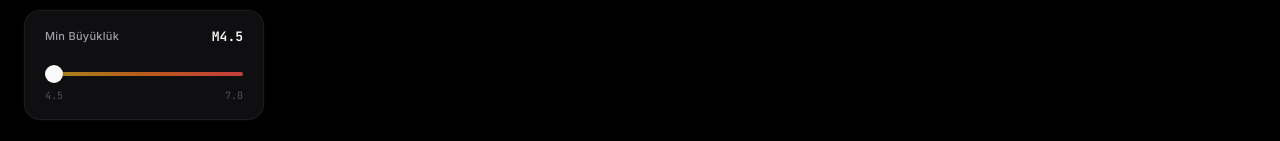
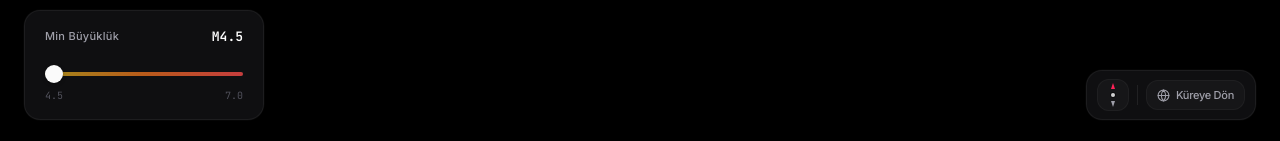
Before and after one commit to emircanucar/globe-tracker-app, a React (Vite) app: page / in a window 1280 px wide. Shown: the part 656-797 px from the top of the page. Built offline with nearby package versions, Linux system fonts and the light colour scheme; no server answers.

Commit message:
feat: add earth orientation control

```diff
--- a/src/App.tsx
+++ b/src/App.tsx
@@ -1,5 +1,5 @@
 import { QueryClient, QueryClientProvider } from '@tanstack/react-query';
-import { GlobeCanvas } from './features/map';
+import { GlobeCanvas, OrientationControl } from './features/map';
 import { ControlHUD } from './features/hud';
 import { MagnitudeFilter } from './features/earthquakes';
 import { LayerMenu } from './features/layers';
@@ -42,7 +42,12 @@ export default function App() {
           <StyleSelector />
         </aside>
 
-        {/* 5. Center-Bottom: Active Entity Telemetry Inspection */}
+        {/* 5. Bottom-Right: Pole (North) & Perspective Reset Control */}
+        <div className="fixed bottom-6 right-6 z-20">
+          <OrientationControl />
+        </div>
+
+        {/* 6. Center-Bottom: Active Entity Telemetry Inspection */}
         <DetailCard />
       </main>
     </QueryClientProvider>
--- a/src/features/map/GlobeCanvas.tsx
+++ b/src/features/map/GlobeCanvas.tsx
@@ -24,6 +24,7 @@ function GlobeCanvasInner() {
   /* Global store subscriptions */
   const currentStyle = useGlobeStore((s) => s.currentStyle);
   const cameraTarget = useGlobeStore((s) => s.cameraTarget);
+  const updateCameraState = useGlobeStore((s) => s.updateCameraState);
   const setSelectedItem = useGlobeStore((s) => s.setSelectedItem);
   const flyTo = useGlobeStore((s) => s.flyTo);
   const eqVisible = useGlobeStore((s) => s.layers.earthquakes);
@@ -128,6 +129,22 @@ function GlobeCanvasInner() {
         map.getCanvas().style.cursor = features.length ? 'pointer' : '';
       });
 
+      /* Synchronize camera state (bearing, pitch, center, zoom) */
+      const handleCameraChange = () => {
+        const center = map.getCenter();
+        updateCameraState({
+          lat: center.lat,
+          lng: center.lng,
+          zoom: map.getZoom(),
+          bearing: map.getBearing(),
+          pitch: map.getPitch(),
+        });
+      };
+
+      map.on('rotate', handleCameraChange);
+      map.on('pitch', handleCameraChange);
+      map.on('moveend', handleCameraChange);
+
       setMapReady(true);
     });
 
@@ -179,7 +196,9 @@ function GlobeCanvasInner() {
     mapRef.current.flyTo({
       center: [cameraTarget.lng, cameraTarget.lat],
       zoom: cameraTarget.zoom,
-      duration: 1200,
+      bearing: cameraTarget.bearing ?? 0,
+      pitch: cameraTarget.pitch ?? 0,
+      duration: cameraTarget.duration ?? 1200,
       essential: true,
     });
   }, [cameraTarget, mapReady]);
--- /dev/null
+++ b/src/features/map/components/OrientationControl.tsx
@@ -0,0 +1,97 @@
+import { memo } from 'react';
+import { Globe, Compass } from 'lucide-react';
+import { useGlobeStore } from '../../../stores/useGlobeStore';
+import { GlassPanel } from '../../../components/ui';
+
+interface OrientationControlProps {
+  className?: string;
+}
+
+/**
+ * OrientationControl (SRP):
+ * Manages map perspective, North-up compass alignment, and world view reset.
+ */
+function OrientationControlInner({ className = '' }: OrientationControlProps) {
+  const cameraState = useGlobeStore((s) => s.cameraState);
+  const resetNorth = useGlobeStore((s) => s.resetNorth);
+  const resetView = useGlobeStore((s) => s.resetView);
+
+  const bearing = cameraState?.bearing ?? 0;
+  const pitch = cameraState?.pitch ?? 0;
+
+  // Normalized bearing (0-360)
+  const normalizedBearing = ((bearing % 360) + 360) % 360;
+  const isRotated = Math.abs(bearing) > 0.5 || Math.abs(pitch) > 0.5;
+
+  return (
+    <GlassPanel
+      className={`px-2.5 py-2 flex items-center gap-2 select-none animate-fade-in ${className}`}
+    >
+      {/* 1. Compass / North Reset Button */}
+      <button
+        id="btn-reset-north"
+        onClick={resetNorth}
+        title={
+          isRotated
+            ? `Kuzeyi Sıfırla (${normalizedBearing.toFixed(0)}° / Eğim: ${pitch.toFixed(0)}°)`
+            : 'Kuzey Hizalı'
+        }
+        className={`
+          group relative flex items-center justify-center w-8 h-8 rounded-xl
+          transition-all duration-300 cursor-pointer
+          ${
+            isRotated
+              ? 'bg-white/[0.08] hover:bg-white/[0.12] border border-white/20 shadow-sm'
+              : 'bg-white/[0.03] hover:bg-white/[0.06] border border-white/[0.04]'
+          }
+        `}
+        aria-label="Kuzeyi ve Bakış Açısını Sıfırla"
+      >
+        {/* Animated Compass Needle */}
+        <div
+          className="relative w-4 h-4 flex items-center justify-center transition-transform duration-300 ease-out"
+          style={{ transform: `rotate(${-bearing}deg)` }}
+        >
+          {/* North Point (Red) */}
+          <div className="absolute -top-1 w-0 h-0 border-x-[2.5px] border-x-transparent border-b-[6px] border-b-rose-500 group-hover:border-b-rose-400" />
+          {/* Center Pivot */}
+          <div className="w-1 h-1 rounded-full bg-white/80 ring-1 ring-black/40" />
+          {/* South Point (White/Silver) */}
+          <div className="absolute -bottom-1 w-0 h-0 border-x-[2.5px] border-x-transparent border-t-[6px] border-t-zinc-400 group-hover:border-t-zinc-300" />
+        </div>
+
+        {/* Small "N" badge if rotated */}
+        {isRotated && (
+          <span className="absolute -top-1 -right-1 text-[8px] font-mono font-bold text-rose-400 bg-black/80 px-0.5 rounded leading-none">
+            N
+          </span>
+        )}
+      </button>
+
+      {/* Vertical Divider */}
+      <div className="w-px h-5 bg-white/[0.08]" />
+
+      {/* 2. Full Globe View Reset Button */}
+      <button
+        id="btn-reset-view"
+        onClick={resetView}
+        title="Küre Görünümünü Sıfırla (Dünya Bakışı)"
+        className="
+          flex items-center gap-1.5 px-2.5 py-1.5 rounded-xl
+          bg-white/[0.03] hover:bg-white/[0.08] active:scale-[0.98]
+          border border-white/[0.04] hover:border-white/10
+          text-zinc-400 hover:text-white
+          text-[11px] font-medium tracking-tight
+          transition-all duration-200 cursor-pointer
+        "
+        aria-label="Varsayılan Küre Bakışına Dön"
+      >
+        <Globe size={13} className="text-zinc-400 group-hover:text-white" />
+        <span>Küreye Dön</span>
+      </button>
+    </GlassPanel>
+  );
+}
+
+const OrientationControl = memo(OrientationControlInner);
+export default OrientationControl;
--- a/src/features/map/index.ts
+++ b/src/features/map/index.ts
@@ -1,4 +1,5 @@
 export { default as GlobeCanvas } from './GlobeCanvas';
+export { default as OrientationControl } from './components/OrientationControl';
 export * from './config/mapStyles';
 export * from './config/layersConfig';
 export * from './utils/mapLayerUtils';
--- a/src/stores/useGlobeStore.ts
+++ b/src/stores/useGlobeStore.ts
@@ -32,7 +32,26 @@ export interface CameraTarget {
   lat: number;
   lng: number;
   zoom: number;
+  bearing?: number;
+  pitch?: number;
+  duration?: number;
 }
+
+export interface CameraState {
+  lat: number;
+  lng: number;
+  zoom: number;
+  bearing: number;
+  pitch: number;
+}
+
+export const DEFAULT_CAMERA: CameraState = {
+  lat: 25,
+  lng: 20,
+  zoom: 1.8,
+  bearing: 0,
+  pitch: 0,
+};
 
 export interface Layers {
   earthquakes: boolean;
@@ -46,6 +65,7 @@ interface GlobeState {
   minQuakeMag: number;
   selectedItem: SelectedItem;
   cameraTarget: CameraTarget | null;
+  cameraState: CameraState;
   currentStyle: MapStyleId;
 
   toggleLayer: (layer: keyof Layers) => void;
@@ -53,13 +73,17 @@ interface GlobeState {
   setSelectedItem: (item: SelectedItem) => void;
   flyTo: (target: CameraTarget) => void;
   setMapStyle: (style: MapStyleId) => void;
+  updateCameraState: (state: Partial<CameraState>) => void;
+  resetNorth: () => void;
+  resetView: () => void;
 }
 
-export const useGlobeStore = create<GlobeState>((set) => ({
+export const useGlobeStore = create<GlobeState>((set, get) => ({
   layers: { earthquakes: true, flights: false },
   minQuakeMag: 4.5,
   selectedItem: null,
   cameraTarget: null,
+  cameraState: DEFAULT_CAMERA,
   currentStyle: DEFAULT_STYLE_ID,
 
   toggleLayer: (layer) =>
@@ -74,4 +98,32 @@ export const useGlobeStore = create<GlobeState>((set) => ({
   flyTo: (target) => set({ cameraTarget: target }),
 
   setMapStyle: (style) => set({ currentStyle: style }),
+
+  updateCameraState: (state) =>
+    set((prev) => ({
+      cameraState: { ...prev.cameraState, ...state },
+    })),
+
+  resetNorth: () => {
+    const current = get().cameraState;
+    set({
+      cameraTarget: {
+        lat: current.lat,
+        lng: current.lng,
+        zoom: current.zoom,
+        bearing: 0,
+        pitch: 0,
+        duration: 800,
+      },
+    });
+  },
+
+  resetView: () => {
+    set({
+      cameraTarget: {
+        ...DEFAULT_CAMERA,
+        duration: 1400,
+      },
+    });
+  },
 }));
```
